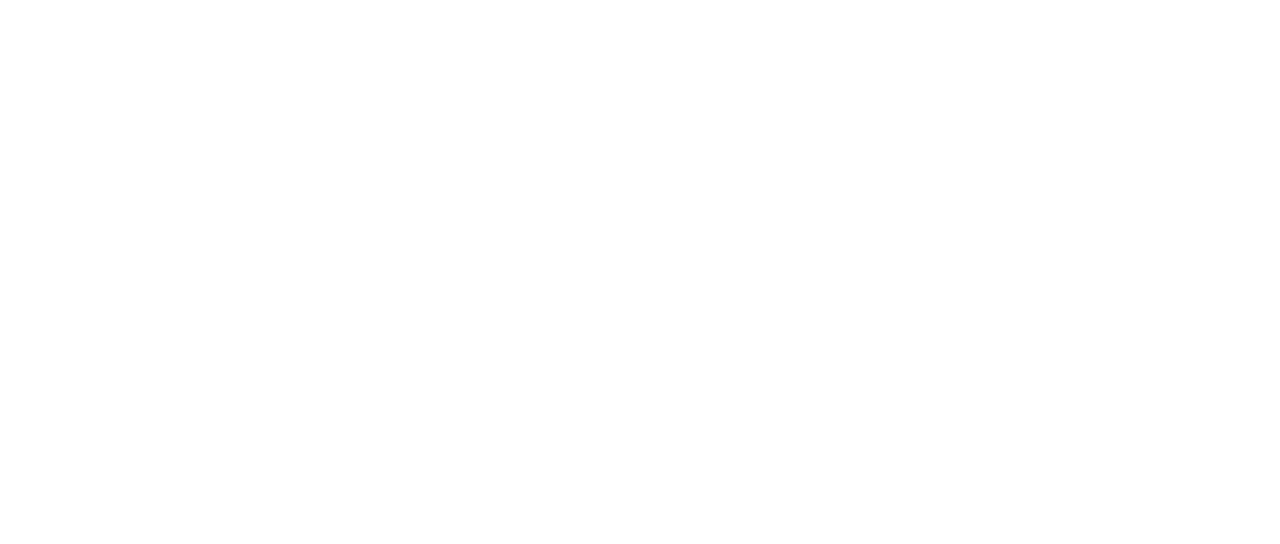
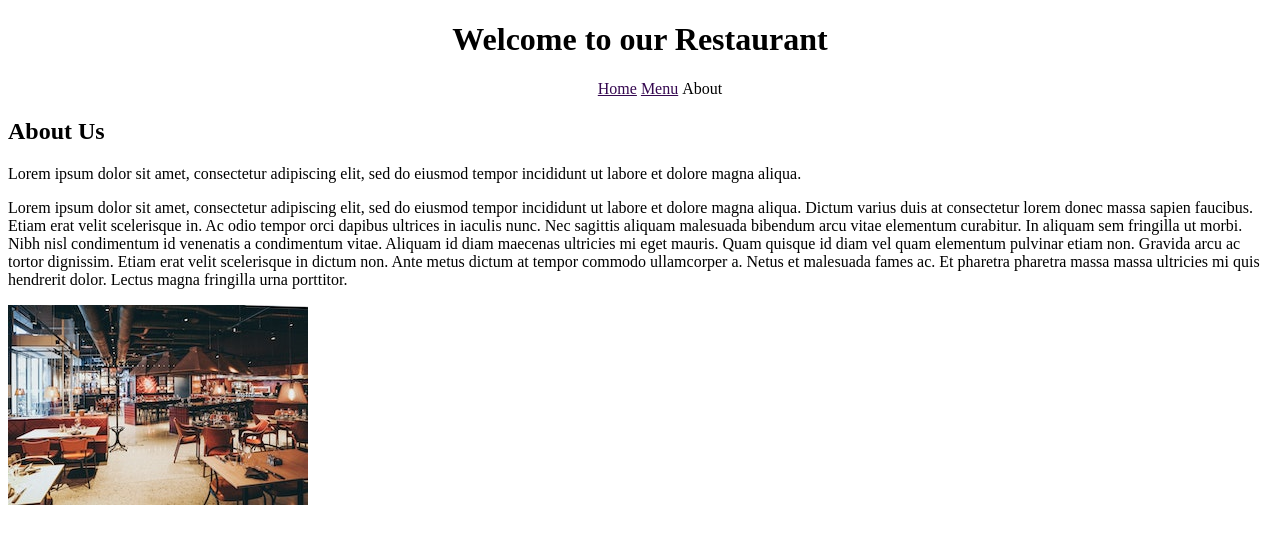
Before and after one commit to xubryan123/midterm_1620, a plain HTML site: page misc/about.html in a window 1280 px wide. Drawn offline with Linux system fonts and the light colour scheme; files that its build step writes are made by us from their sources.

Commit message:
added semantics to index and text to about

```diff
--- a/css/stylesheet.css
+++ b/css/stylesheet.css
@@ -0,0 +1,16 @@
+ul > li{
+    list-style-type: none;
+    display:inline-block;
+}
+ul a:link{
+    color: rgb(53,8,80)
+}
+ul a:visited{
+    color:silver
+}
+nav{
+    text-align: center;
+}
+h1{
+    text-align: center;
+}
--- a/index.html
+++ b/index.html
@@ -4,6 +4,7 @@
     <meta charset="UTF-8" />
     <meta http-equiv="X-UA-Compatible" content="IE=edge" />
     <meta name="viewport" content="width=device-width, initial-scale=1.0" />
+    <link rel="stylesheet" href="css/stylesheet.css" />
     <link rel="preconnect" href="https://fonts.gstatic.com" />
     <link
       href="https://fonts.googleapis.com/css2?family=Indie+Flower&display=swap"
@@ -17,20 +18,53 @@
     <title>Restaurant</title>
   </head>
   <body>
+    <header>
       <h1>Welcome to our Restaurant</h1>
       <nav>
         <ul>
-        <li>Home</li>
+          <li id="home">Home</li>
           <li>
             <a title="Menu" href="#menu">Menu</a>
           </li>
-        <li>
+          <li id="about">
             <a title="About" href="misc/about.html">About</a>
           </li>
         </ul>
       </nav>
-    <p id="menu">
-        Lorem ipsum dolor sit amet, consectetur adipiscing elit, sed do eiusmod tempor incididunt ut labore et dolore magna aliqua. Tellus cras adipiscing enim eu. Nunc mattis enim ut tellus elementum sagittis vitae et. Mauris in aliquam sem fringilla ut morbi tincidunt augue interdum. Lorem donec massa sapien faucibus et. Lacus viverra vitae congue eu consequat ac felis. Varius duis at consectetur lorem donec massa sapien faucibus. Vulputate odio ut enim blandit volutpat maecenas volutpat blandit. Lorem ipsum dolor sit amet consectetur adipiscing. Vivamus arcu felis bibendum ut. Egestas egestas fringilla phasellus faucibus scelerisque eleifend. Condimentum vitae sapien pellentesque habitant morbi tristique senectus. Ultrices vitae auctor eu augue ut lectus arcu bibendum at. Aliquet bibendum enim facilisis gravida neque convallis a.
+    </header>
+    <main>
+      <section>
+        <p>
+          Lorem ipsum dolor sit amet, consectetur adipiscing elit, sed do
+          eiusmod tempor incididunt ut labore et dolore magna aliqua. Tortor
+          aliquam nulla facilisi cras fermentum odio eu feugiat. Aliquam
+          ultrices sagittis orci a scelerisque purus semper eget.
         </p>
+      </section>
+      <section>
+          <h2 id="menu">Menu</h2>
+          <h3>Breakfast</h3>
+          <ul>
+              <li>Sweet</li>
+              <li>Savory</li>
+          </ul>
+          <h3>Lunch</h3>
+        <p>
+          Lorem ipsum dolor sit amet, consectetur adipiscing elit, sed do
+          eiusmod tempor incididunt ut labore et dolore magna aliqua. Tellus
+          cras adipiscing enim eu. Nunc mattis enim ut tellus elementum sagittis
+          vitae et. Mauris in aliquam sem fringilla ut morbi tincidunt augue
+          interdum. Lorem donec massa sapien faucibus et. Lacus viverra vitae
+          congue eu consequat ac felis. Varius duis at consectetur lorem donec
+          massa sapien faucibus. Vulputate odio ut enim blandit volutpat
+          maecenas volutpat blandit. Lorem ipsum dolor sit amet consectetur
+          adipiscing. Vivamus arcu felis bibendum ut. Egestas egestas fringilla
+          phasellus faucibus scelerisque eleifend. Condimentum vitae sapien
+          pellentesque habitant morbi tristique senectus. Ultrices vitae auctor
+          eu augue ut lectus arcu bibendum at. Aliquet bibendum enim facilisis
+          gravida neque convallis a.
+        </p>
+      </section>
+    </main>
   </body>
 </html>
--- a/misc/about.html
+++ b/misc/about.html
@@ -0,0 +1,51 @@
+<!DOCTYPE html>
+<html lang="en">
+  <head>
+    <meta charset="UTF-8" />
+    <meta http-equiv="X-UA-Compatible" content="IE=edge" />
+    <meta name="viewport" content="width=device-width, initial-scale=1.0" />
+    <link rel="stylesheet" href="css/stylesheet.css" />
+    <link rel="preconnect" href="https://fonts.gstatic.com" />
+    <link
+      href="https://fonts.googleapis.com/css2?family=Indie+Flower&display=swap"
+      rel="stylesheet"
+    />
+    <link rel="preconnect" href="https://fonts.gstatic.com" />
+    <link
+      href="https://fonts.googleapis.com/css2?family=Indie+Flower&display=swap"
+      rel="stylesheet"
+    />
+    <title>About us</title>
+  </head>
+  <body>
+    <header>
+      <h1>Welcome to our Restaurant</h1>
+      <nav>
+        <ul>
+          <li id="home">
+            <a title="Home" href="../index.html">Home</a>
+          </li>
+          <li>
+            <a title="Menu" href="../index.html#menu">Menu</a>
+          </li>
+          <li id="about">About</li>
+        </ul>
+      </nav>
+    </header>
+    <main>
+      <section>
+        <h2>About Us</h2>
+        <p>
+          Lorem ipsum dolor sit amet, consectetur adipiscing elit, sed do
+          eiusmod tempor incididunt ut labore et dolore magna aliqua.
+        </p>
+      </section>
+      <section>
+          <p>
+            Lorem ipsum dolor sit amet, consectetur adipiscing elit, sed do eiusmod tempor incididunt ut labore et dolore magna aliqua. Dictum varius duis at consectetur lorem donec massa sapien faucibus. Etiam erat velit scelerisque in. Ac odio tempor orci dapibus ultrices in iaculis nunc. Nec sagittis aliquam malesuada bibendum arcu vitae elementum curabitur. In aliquam sem fringilla ut morbi. Nibh nisl condimentum id venenatis a condimentum vitae. Aliquam id diam maecenas ultricies mi eget mauris. Quam quisque id diam vel quam elementum pulvinar etiam non. Gravida arcu ac tortor dignissim. Etiam erat velit scelerisque in dictum non. Ante metus dictum at tempor commodo ullamcorper a. Netus et malesuada fames ac. Et pharetra pharetra massa massa ultricies mi quis hendrerit dolor. Lectus magna fringilla urna porttitor.
+          </p>
+          <img src="../images/restaurant.jpg" alt="An image of the restaurant"/>
+      </section>
+    </main>
+  </body>
+</html>
```
Lines whose indentation alone changed are shown as unchanged.
